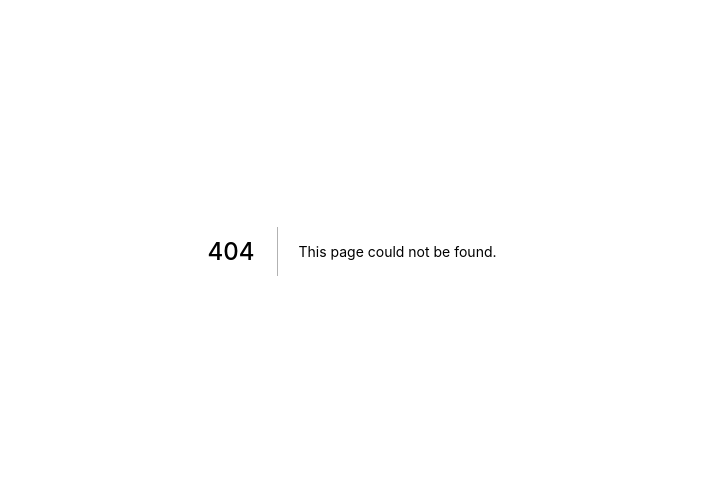
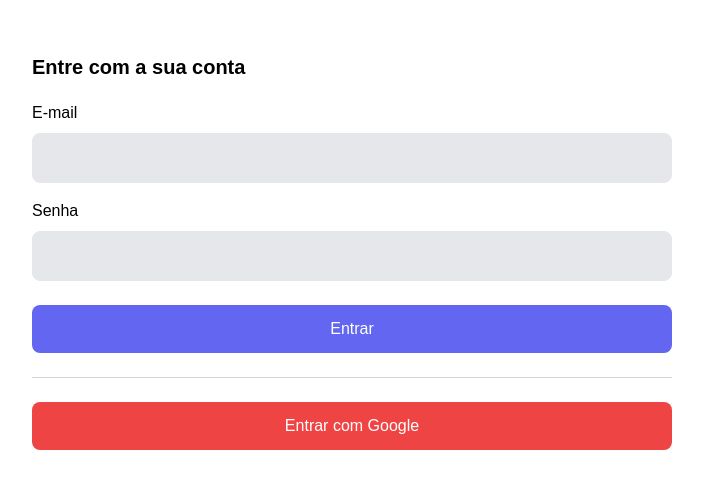
Before and after one commit to vncsreis/next-cod3r-admin-template, a Next.js app: page /autenticacao in a window 1280 px wide. Before the commit this address had no page. Shown: the part 149-638 px from the top of the page, without its empty margins (288-991 px from the left). Built offline with nearby package versions, Linux system fonts and the light colour scheme.

Commit message:
Tela autenticação

```diff
--- /dev/null
+++ b/src/components/auth/AuthInput.tsx
@@ -0,0 +1,29 @@
+interface AuthInputProps {
+  label: string;
+  valor: any;
+  tipo?: "text" | "email" | "password";
+  obrigatorio?: boolean;
+  valorMudou: (novoValor: any) => void;
+}
+
+export default function AuthInput(props: AuthInputProps) {
+  return (
+    <div className="flex flex-col mt-4">
+      <label>{props.label}</label>
+      <input
+        type={props.tipo ?? "text"}
+        value={props.valor}
+        onChange={(e) => props.valorMudou(e.target.value)}
+        required={props.obrigatorio}
+        className={`
+          px-4 py-3
+          rounded-lg
+          bg-gray-200
+          mt-2
+          border
+          focus:border-blue-500 focus:outline-none focus:bg-white
+        `}
+      />
+    </div>
+  );
+}
--- /dev/null
+++ b/src/pages/autenticacao.tsx
@@ -0,0 +1,72 @@
+import { useState } from "react";
+import AuthInput from "../components/auth/AuthInput";
+
+export default function Autenticacao() {
+  const [modo, setModo] = useState<"login" | "cadastro">("login");
+  const [email, setEmail] = useState("");
+  const [senha, setSenha] = useState("");
+
+  function submit() {
+    if (modo === "login") {
+      console.log("login");
+    } else {
+      console.log("cadastrar");
+    }
+  }
+
+  return (
+    <div className="flex flex-col h-screen items-center justify-center">
+      <div className="w-1/2">
+        <h1
+          className={`
+        text-xl font-bold mb-5
+      `}
+        >
+          {modo === "login"
+            ? "Entre com a sua conta"
+            : "Cadastre-se na plataforma"}
+        </h1>
+        <AuthInput
+          label="E-mail"
+          valor={email}
+          valorMudou={setEmail}
+          tipo="email"
+          obrigatorio
+        />
+        <AuthInput
+          label="Senha"
+          valor={senha}
+          valorMudou={setSenha}
+          tipo="password"
+          obrigatorio
+        />
+        <button
+          onClick={submit}
+          className={`
+        w-full bg-indigo-500 hover:bg-indigo-400
+        text-white
+        rounded-lg
+        px-4 py-3
+        mt-6
+      `}
+        >
+          {modo === "login" ? "Entrar" : "Cadastrar"}
+        </button>
+
+        <hr className="my-6 border-gray-300 w-full" />
+
+        <button
+          onClick={submit}
+          className={`
+        w-full bg-red-500 hover:bg-red-400
+        text-white
+        rounded-lg
+        px-4 py-3
+      `}
+        >
+          Entrar com Google
+        </button>
+      </div>
+    </div>
+  );
+}
--- a/src/pages/notificacoes.tsx
+++ b/src/pages/notificacoes.tsx
@@ -1,14 +1,10 @@
 import type { NextPage } from "next";
 import { Layout } from "../components/template/Layout";
-import useAppData from "../data/hook/useAppData";
 
 const Notificacoes: NextPage = () => {
-  const { alternarTema } = useAppData();
-
   return (
     <Layout titulo="Notificações" subtitulo="Notificações">
       <h3>Notificações</h3>
-      <button onClick={alternarTema}>Alternar Tema</button>
     </Layout>
   );
 };
```
